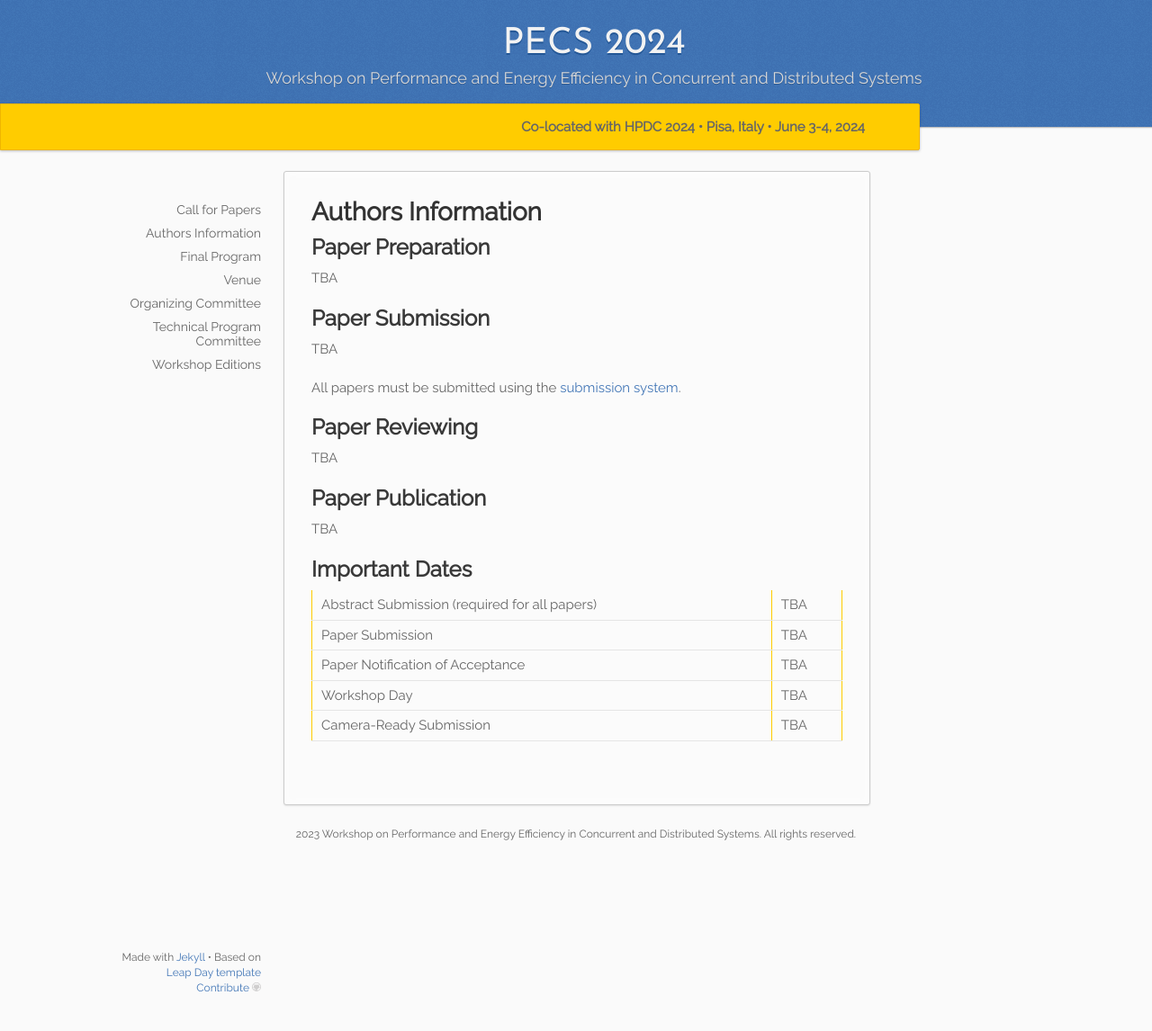
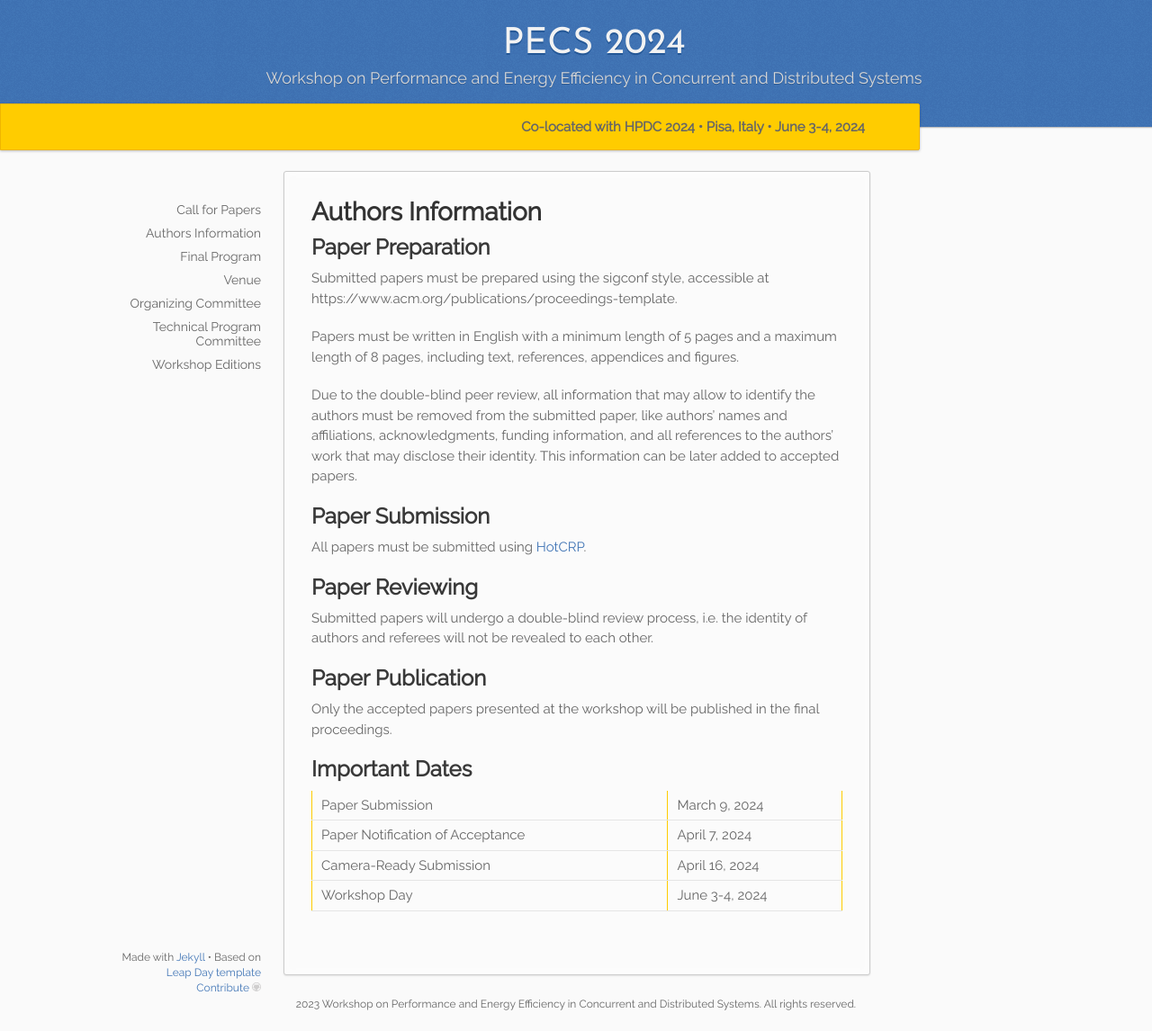
Before and after one commit to pecs-workshop/pecs-workshop.github.io, a Jekyll site: the page built from _2024/03.authors.md, in a window 1280 px wide and 1146 px high. Shown: the whole window at 90% size. Built offline with Jekyll 4.4.1, drawn with Linux system fonts in a browser that asks for light colours.

Commit message:
2024 edition dates

```diff
--- a/_2024/03.authors.md
+++ b/_2024/03.authors.md
@@ -8,23 +8,26 @@ permalink: /:collection/authors
 
 ## Paper Preparation
 
-TBA
+Submitted papers must be prepared using the sigconf style, accessible at https://www.acm.org/publications/proceedings-template.
+
+Papers must be written in English with a minimum length of 5 pages and a maximum length of 8 pages, including text, references, appendices and figures.
+
+Due to the double-blind peer review, all information that may allow to identify the authors must be removed from the submitted paper, like authors’ names and affiliations, acknowledgments, funding information, and all references to the authors’ work that may disclose their identity. This information can be later added to accepted papers.
 
 ## Paper Submission
 
-TBA
 
-All papers must be submitted using the [submission system]({{edition.submission_link}}).
+All papers must be submitted using [HotCRP]({{edition.submission_link}}).
 
 
 ## Paper Reviewing
 
-TBA
+Submitted papers will undergo a double-blind review process, i.e. the identity of authors and referees will not be revealed to each other.
 
 
 ## Paper Publication
 
-TBA
+Only the accepted papers presented at the workshop will be published in the final proceedings.
 
 ## Important Dates
 
--- a/_2024/_important_dates.md
+++ b/_2024/_important_dates.md
@@ -2,8 +2,7 @@
 
 
 |:----------------------------------------------|:---:|
-| Abstract Submission (required for all papers) | TBA    |
-| Paper Submission                              | TBA	|
-| Paper Notification of Acceptance              | TBA  	|
-| Workshop Day                                  | TBA  	|
-| Camera-Ready Submission                       | TBA	|
+| Paper Submission                              | March 9, 2024|
+| Paper Notification of Acceptance              | April 7, 2024|
+| Camera-Ready Submission                       | April 16, 2024|
+| Workshop Day                                  | June 3-4, 2024|
--- a/_config.yml
+++ b/_config.yml
@@ -23,7 +23,7 @@ collections:
     max_pagelimit: "12"
     min_pagelimit: "10"
     short_pagelimit: "0"
-    submission_link: "TBA"
+    submission_link: "https://pecs2024.hotcrp.com/"
     additionalinfo: "Co-located with HPDC 2024"
   '2023':
     description: Workshop on Performance and Energy Efficiency in Concurrent and Distributed Systems
```
Also changed, not shown: _2024/09.organizing.md (+10 -6 lines).
